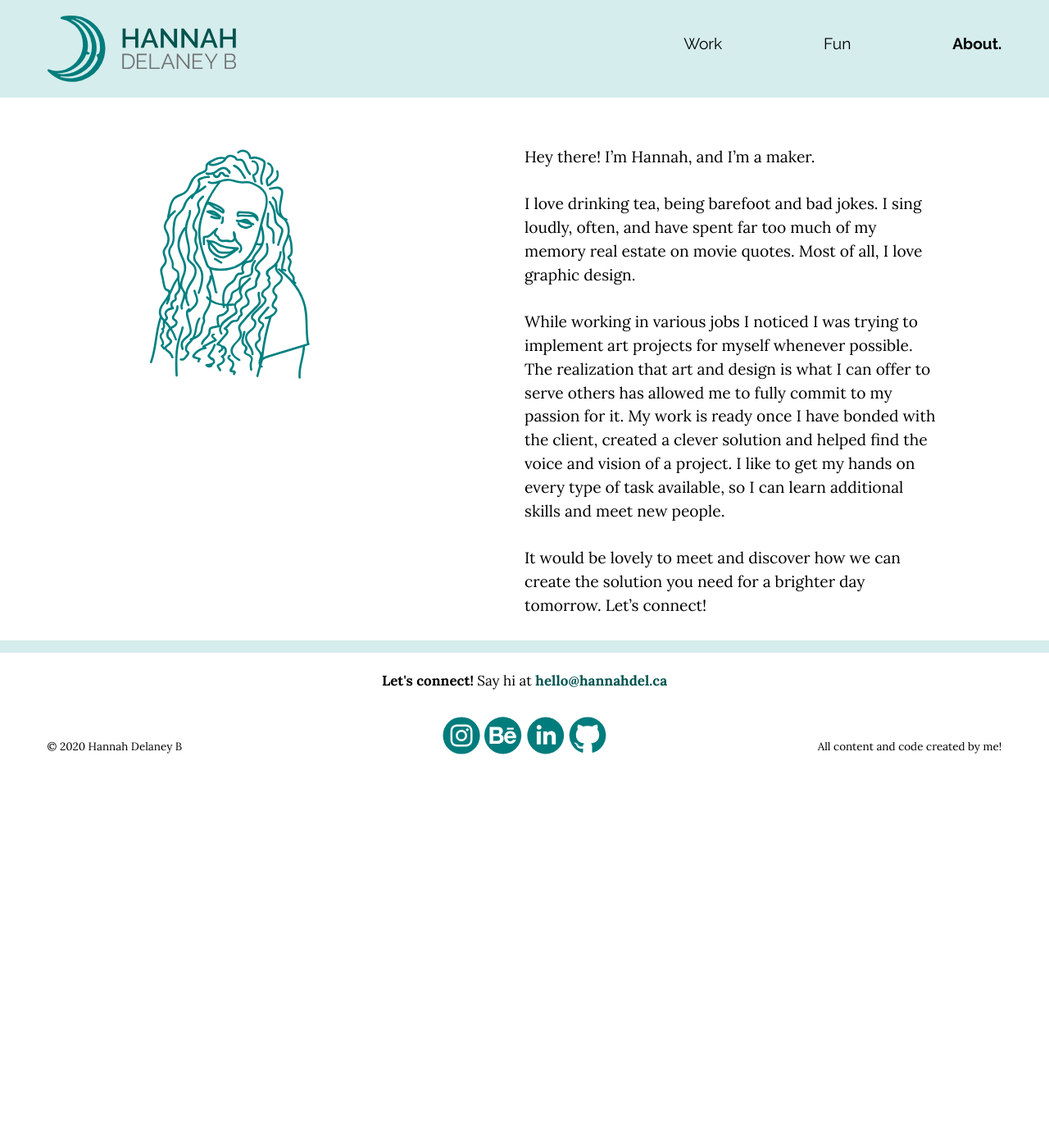
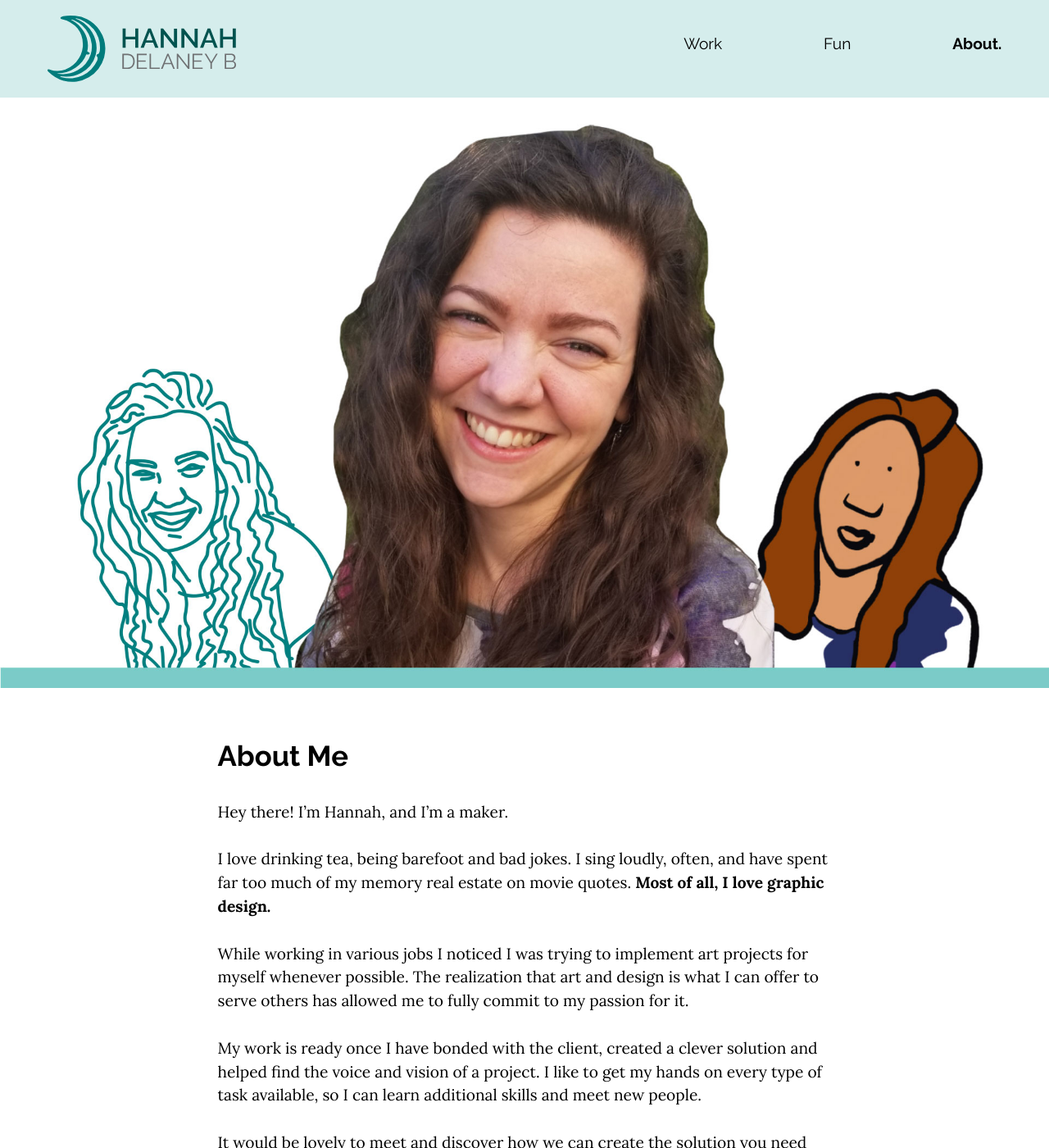
Before and after one commit to HannahDelaney/portfolio-site-2020, a Jekyll site: the page built from about.html, in a window 1280 px wide and 1400 px high. Shown: the whole window at 82% size. Built offline with Jekyll 4.4.1, drawn with Linux system fonts in a browser that asks for light colours; some web fonts are replaced; some of the changed text lies outside the part shown.

Commit message:
Add placeholder content for about page

```diff
--- /dev/null
+++ b/_sass/_patterns/about.scss
@@ -0,0 +1,6 @@
+.about-para {
+  position: relative;
+  left: 50%;
+  transform: translateX(-50%);
+  max-width: 42rem;
+}
--- a/_sass/main.scss
+++ b/_sass/main.scss
@@ -11,3 +11,4 @@
 @import "_patterns/home-case-info";
 @import "_patterns/case-studies";
 @import "_patterns/svg-home-banner";
+@import "_patterns/about";
--- a/about.html
+++ b/about.html
@@ -2,16 +2,18 @@
 layout: default
 title: About Me
 ---
-<div class="edges2 pad-t-2">
-  <div class="grid">
-    <div class="unit xs-1 m-1-2">
-      <img src="{{site.baseurl}}/images/me-quick-sketch.svg" alt="">
-    </div>
-    <div class="unit xs-1 m-1-2">
-      <p>Hey there! I’m Hannah, and I’m a maker.</p>
-      <p>I love drinking tea, being barefoot and bad jokes. I sing loudly, often, and have spent far too much of my memory real estate on movie quotes. Most of all, I love graphic design.</p>
-      <p>While working in various jobs I noticed I was trying to implement art projects for myself whenever possible. The realization that art and design is what I can offer to serve others has allowed me to fully commit to my passion for it. My work is ready once I have bonded with the client, created a clever solution and helped find the voice and vision of a project. I like to get my hands on every type of task available, so I can learn additional skills and meet new people.</p>
-      <p>It would be lovely to meet and discover how we can create the solution you need for a brighter day tomorrow. Let’s connect!</p>
-    </div>
+
+
+<div class="about-img">
+  <img class="img-flex"src="{{site.baseurl}}/images/about-banner.jpg" alt="">
+</div>
+<div class="edges2">
+  <div class="about-para pad-t-2 pad-b-2 gutter">
+    <h1>About Me</h1>
+    <p>Hey there! I’m Hannah, and I’m a maker.</p>
+    <p>I love drinking tea, being barefoot and bad jokes. I sing loudly, often, and have spent far too much of my memory real estate on movie quotes. <span class="bold">Most of all, I love graphic design.</span></p>
+    <p>While working in various jobs I noticed I was trying to implement art projects for myself whenever possible. The realization that art and design is what I can offer to serve others has allowed me to fully commit to my passion for it.</p>
+    <p>My work is ready once I have bonded with the client, created a clever solution and helped find the voice and vision of a project. I like to get my hands on every type of task available, so I can learn additional skills and meet new people.</p>
+    <p>It would be lovely to meet and discover how we can create the solution you need for a brighter day tomorrow. <span class="bold">Let’s connect!</span></p>
   </div>
 </div>
```
Also changed, not shown: images/about-banner.jpg (added), images/me-bad.png (added), 5 other files.
